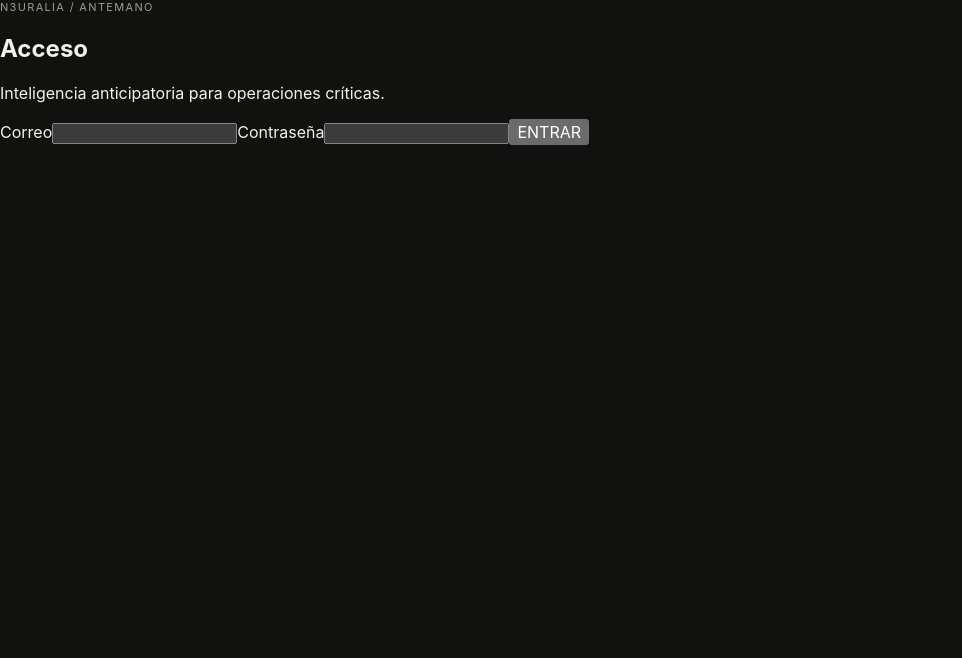
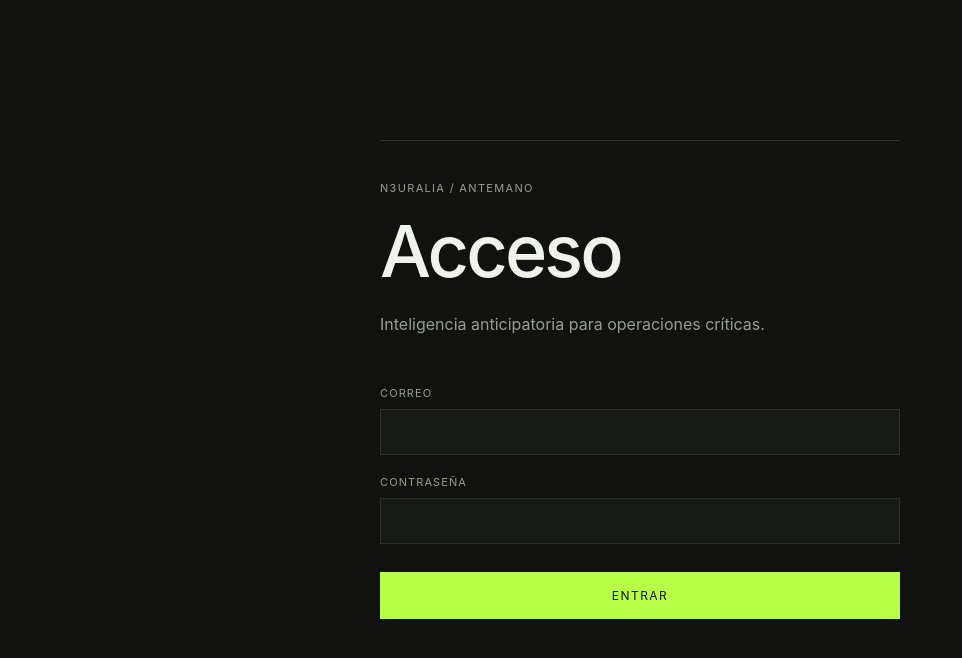
Before and after one commit to traviscomber/antes, a Next.js app: page /login in a window 1280 px wide. Shown: the top 658 px of the page, without its empty margins (0-962 px from the left). Built offline with nearby package versions, Linux system fonts and the light colour scheme; no server answers.

Commit message:
auth: wire login styles

```diff
--- a/src/app/login/page.tsx
+++ b/src/app/login/page.tsx
@@ -1,5 +1,6 @@
 import { redirect } from "next/navigation";
 import { getSession } from "@/lib/auth/session";
+import styles from "./login.module.css";
 
 const ERROR_MESSAGES: Record<string, string> = {
   invalid: "Credenciales incorrectas.",
@@ -23,17 +24,17 @@ export default async function LoginPage({
   const message = params.error ? ERROR_MESSAGES[params.error] : undefined;
 
   return (
-    <main className="loginShell">
-      <section className="loginPanel" aria-labelledby="login-title">
+    <main className={styles.shell}>
+      <section className={styles.panel} aria-labelledby="login-title">
         <div>
           <p className="eyebrow">N3URALIA / ANTEMANO</p>
           <h1 id="login-title">Acceso</h1>
-          <p className="loginCopy">
+          <p className={styles.copy}>
             Inteligencia anticipatoria para operaciones críticas.
           </p>
         </div>
 
-        <form className="loginForm" action="/api/auth/login" method="post">
+        <form className={styles.form} action="/api/auth/login" method="post">
           <label>
             <span>Correo</span>
             <input
@@ -57,7 +58,7 @@ export default async function LoginPage({
           </label>
 
           {message ? (
-            <p className="loginError" role="alert">
+            <p className={styles.error} role="alert">
               {message}
             </p>
           ) : null}
```
